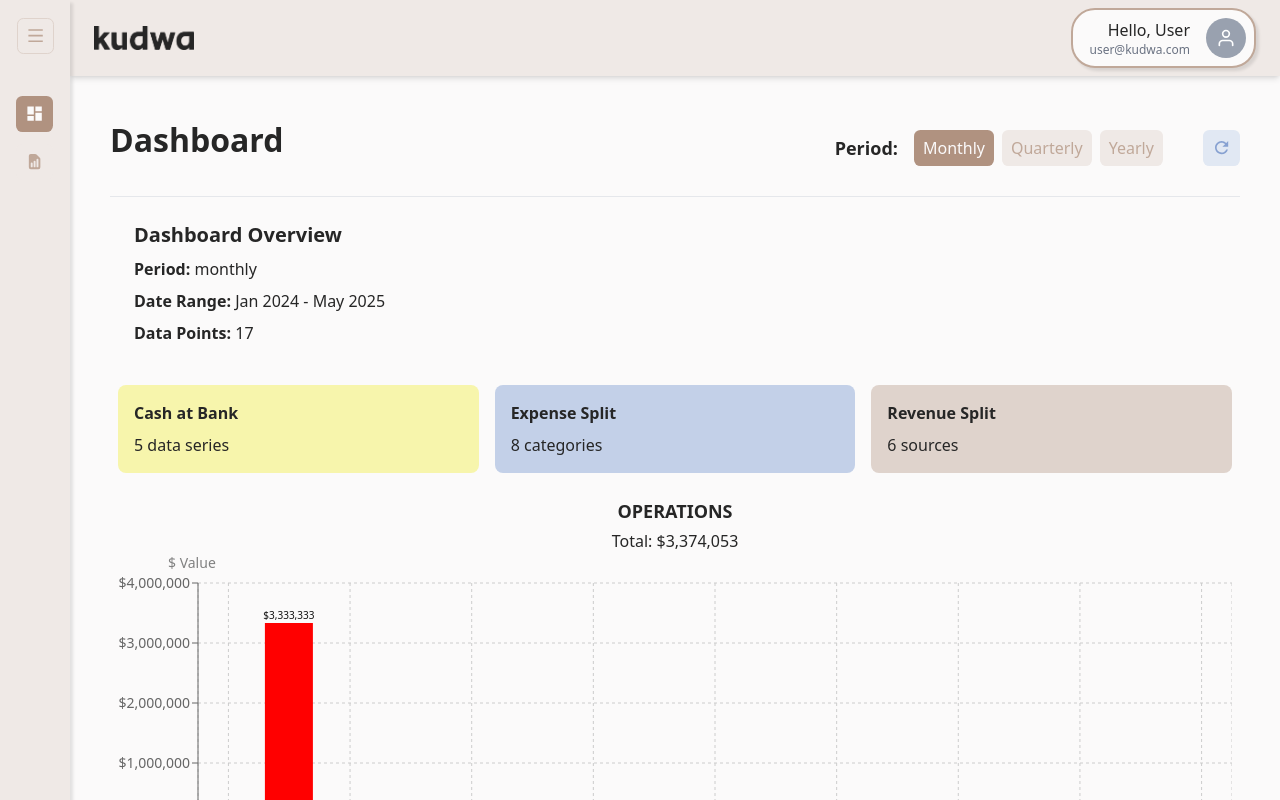
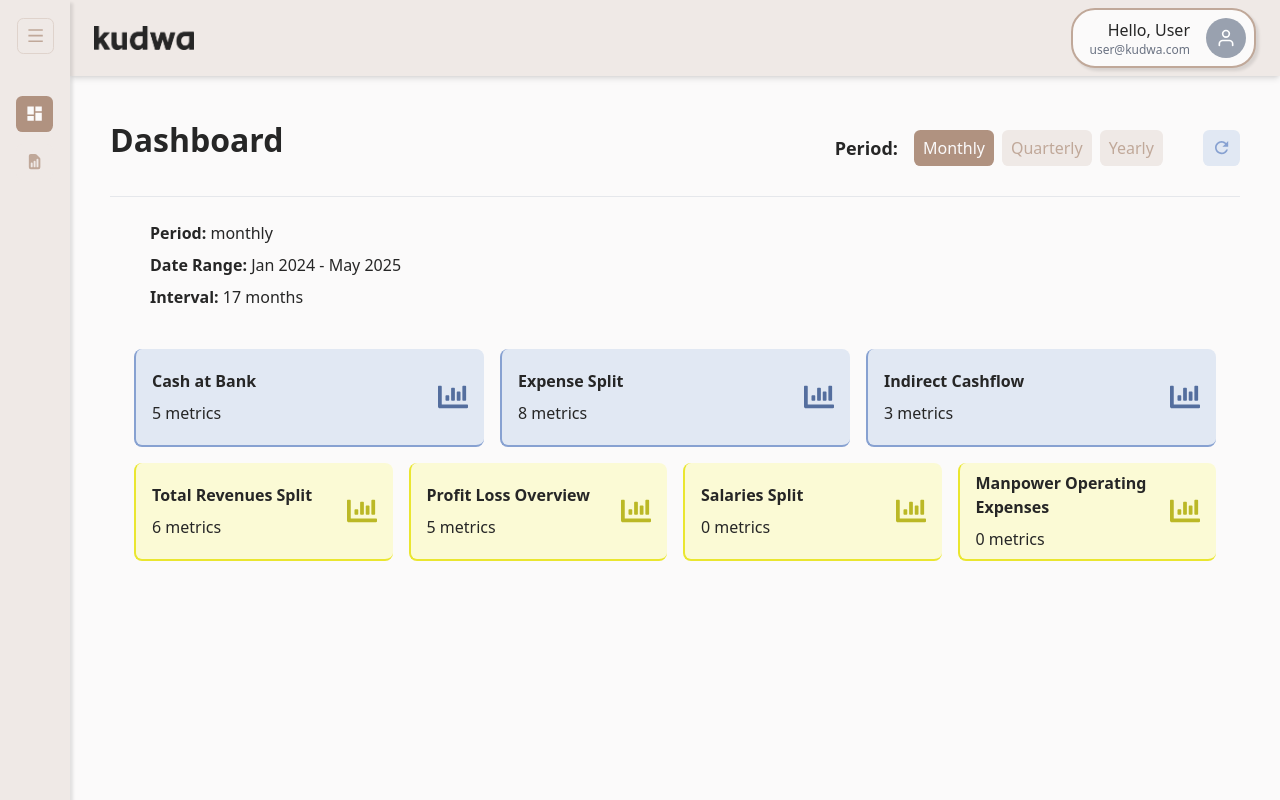
Before and after one commit to jovsky/kudwa-dashboard, a Next.js app: page /dashboard in a window 1280 px wide. Built offline with nearby package versions, Linux system fonts and the light colour scheme.

Commit message:
feat: add MainDashboard and ChartCard components

```diff
--- /dev/null
+++ b/src/components/Dashboard/ChartCard.tsx
@@ -0,0 +1,42 @@
+import { IconType } from "react-icons"
+
+interface ChartCardProps {
+  name: string
+  metricsCount: number
+  Icon: IconType
+  color: "blue" | "yellow"
+}
+
+const paletteOptions = {
+  yellow: {
+    bgColor: "bg-kudwa-yellow-100",
+    borderColor: "border-kudwa-yellow",
+    iconColor: "text-kudwa-yellow-600",
+  },
+  blue: {
+    bgColor: "bg-kudwa-blue-100",
+    borderColor: "border-kudwa-blue-400",
+    iconColor: "text-kudwa-blue-600",
+  },
+} as const
+
+const ChartCard: React.FC<ChartCardProps> = ({ name, metricsCount, Icon, color }) => {
+  const { bgColor, borderColor, iconColor } = paletteOptions[color]
+
+  return (
+    <div
+      className={`flex ${bgColor} shadow-soft-left px-4 py-2 rounded-lg border-l-2 border-b-2 ${borderColor} items-center select-none
+      hover:scale-103 transition-transform duration-200 ease-in-out`}
+    >
+      <div className="flex flex-col">
+        <h3 className="font-semibold mb-2">{name}</h3>
+        <p>{metricsCount} metrics</p>
+      </div>
+      <div className="flex ml-auto">
+        <Icon size={30} className={iconColor} />
+      </div>
+    </div>
+  )
+}
+
+export default ChartCard
--- a/src/components/Dashboard/DashboardContent.tsx
+++ /dev/null
@@ -1,67 +0,0 @@
-import React from "react"
-
-import { DashboardData } from "@/types/dashboardTypes"
-import formatCurrency from "@/utils/formatCurrency"
-
-import BarChart from "../Charts/BarChart"
-
-const DashboardContent: React.FC<{ dashboardData: DashboardData }> = ({ dashboardData }) => {
-  return (
-    <div className="p-2 overflow-y-auto">
-      <div className="p-4 rounded-lg mb-6">
-        <h2 className="text-xl font-semibold mb-2">Dashboard Overview</h2>
-        <div className="space-y-2">
-          <p>
-            <strong>Period:</strong> {dashboardData.mainDashboard.period}
-          </p>
-          <p>
-            <strong>Date Range:</strong> {dashboardData.mainDashboard.startDate} - {dashboardData.mainDashboard.endDate}
-          </p>
-          <p>
-            <strong>Data Points:</strong> {dashboardData.mainDashboard.dateArray.length}
-          </p>
-        </div>
-      </div>
-
-      <div className="grid grid-cols-1 md:grid-cols-2 lg:grid-cols-3 gap-4 mb-6">
-        <div className="bg-kudwa-yellow-200 p-4 rounded-lg">
-          <h3 className="font-semibold mb-2">Cash at Bank</h3>
-          <p>{dashboardData.mainDashboard.charts.cashAtBank.length} data series</p>
-        </div>
-        <div className="bg-kudwa-blue-200 p-4 rounded-lg">
-          <h3 className="font-semibold mb-2">Expense Split</h3>
-          <p>{dashboardData.mainDashboard.charts.expenseSplit.length} categories</p>
-        </div>
-        <div className="bg-kudwa-brown-200 p-4 rounded-lg">
-          <h3 className="font-semibold mb-2">Revenue Split</h3>
-          <p>{dashboardData.mainDashboard.charts.totalRevenuesSplit.length} sources</p>
-        </div>
-      </div>
-
-      {dashboardData.mainDashboard.charts.indirectCashflow.map((chart, index) =>
-        chart ? (
-          <BarChart
-            key={index}
-            chartName={chart.name}
-            chartData={chart.values.map((value, index) => ({
-              xDesc: dashboardData.mainDashboard.dateArray[index],
-              Value: value,
-            }))}
-            yAxisDescription={"$ Value"}
-            barColor={"#ff0000"}
-            formatFn={(value) => formatCurrency(value, 0)}
-          />
-        ) : null,
-      )}
-
-      <div>
-        <summary className="cursor-pointer text-kudwa-dark font-medium">View Raw Data</summary>
-        <pre className="mt-2 p-4 bg-gray-100 rounded text-xs overflow-auto max-h-96 text-black">
-          {JSON.stringify(dashboardData, null, 2)}
-        </pre>
-      </div>
-    </div>
-  )
-}
-
-export default DashboardContent
--- /dev/null
+++ b/src/components/Dashboard/MainDashboard.tsx
@@ -0,0 +1,51 @@
+import React from "react"
+import { FaChartBar } from "react-icons/fa"
+
+import { IMainDashboard } from "@/types/dashboardTypes"
+
+import ChartCard from "./ChartCard"
+
+const MainDashboard: React.FC<{ mainDashboard: IMainDashboard }> = ({ mainDashboard }) => {
+  const series = [
+    { name: "Cash at Bank", data: mainDashboard.charts.cashAtBank },
+    { name: "Expense Split", data: mainDashboard.charts.expenseSplit },
+    { name: "Indirect Cashflow", data: mainDashboard.charts.indirectCashflow },
+    { name: "Total Revenues Split", data: mainDashboard.charts.totalRevenuesSplit },
+    { name: "Profit Loss Overview", data: mainDashboard.charts.profitLossOverview },
+    { name: "Salaries Split", data: mainDashboard.charts.salariesSplit },
+    { name: "Manpower Operating Expenses", data: mainDashboard.charts.ManpowerOperatingExpenses },
+  ]
+
+  return (
+    <>
+      <div className="p-4 rounded-lg mb-6">
+        <div className="space-y-2">
+          <p>
+            <strong>Period:</strong> {mainDashboard.period}
+          </p>
+          <p>
+            <strong>Date Range:</strong> {mainDashboard.startDate} - {mainDashboard.endDate}
+          </p>
+          <p>
+            <strong>Interval:</strong> {mainDashboard.dateArray.length} months
+          </p>
+        </div>
+      </div>
+
+      <div className="grid grid-rows-2 gap-4 mb-6">
+        <div className="grid grid-cols-3 gap-4">
+          {series.slice(0, 3).map(({ name, data }) => (
+            <ChartCard key={name} name={name} metricsCount={data.length} Icon={FaChartBar} color="blue" />
+          ))}
+        </div>
+        <div className="grid grid-cols-4 gap-4">
+          {series.slice(3).map(({ name, data }) => (
+            <ChartCard key={name} name={name} metricsCount={data.length} Icon={FaChartBar} color="yellow" />
+          ))}
+        </div>
+      </div>
+    </>
+  )
+}
+
+export default MainDashboard
--- a/src/components/Dashboard/index.tsx
+++ b/src/components/Dashboard/index.tsx
@@ -13,7 +13,7 @@ import { Period } from "@/types/dashboardTypes"
 import Button from "../Button"
 import LoadingScreen from "../LoadingScreen"
 import PageTitle from "../PageTitle"
-import DashboardContent from "./DashboardContent"
+import MainDashboard from "./MainDashboard"
 import PeriodSelector from "./PeriodSelector"
 
 const Dashboard: React.FC = () => {
@@ -44,7 +44,14 @@ const Dashboard: React.FC = () => {
           />
         </div>
       </div>
-      {loading ? <LoadingScreen /> : data ? <DashboardContent dashboardData={data} /> : null}
+      {loading ? (
+        <LoadingScreen />
+      ) : data ? (
+        <div className="py-2 px-6 overflow-y-auto">
+          <MainDashboard mainDashboard={data.mainDashboard} />
+          {/* <MainDashboardKPIs mainDashboard={data.mainDashboard} /> */}
+        </div>
+      ) : null}
     </>
   )
 }
```
